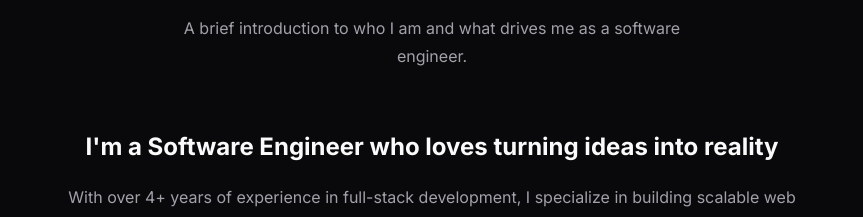
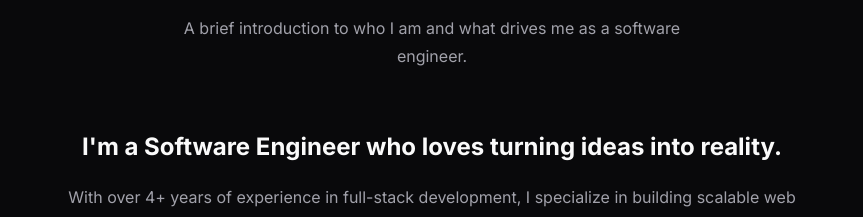
Before and after one commit to nikhilar98/portfolio, a React (Vite) app: page / in a window 1280 px wide. Shown: the part 1061-1278 px from the top of the page, without its empty margins (208-1071 px from the left). Built offline with nearby package versions, Linux system fonts and the light colour scheme.

Commit message:
refactor: correct punctuation in About component heading for improved clarity

```diff
--- a/src/components/About/About.jsx
+++ b/src/components/About/About.jsx
@@ -17,7 +17,7 @@ const About = () => {
         <div className="about__grid">
           <div className="about__content">
             <h3 className="about__heading">
-              I'm a Software Engineer who loves turning ideas into reality
+              I'm a Software Engineer who loves turning ideas into reality.
             </h3>
             <p className="about__text">
               With over 4+ years of experience in full-stack development, I specialize in
```
